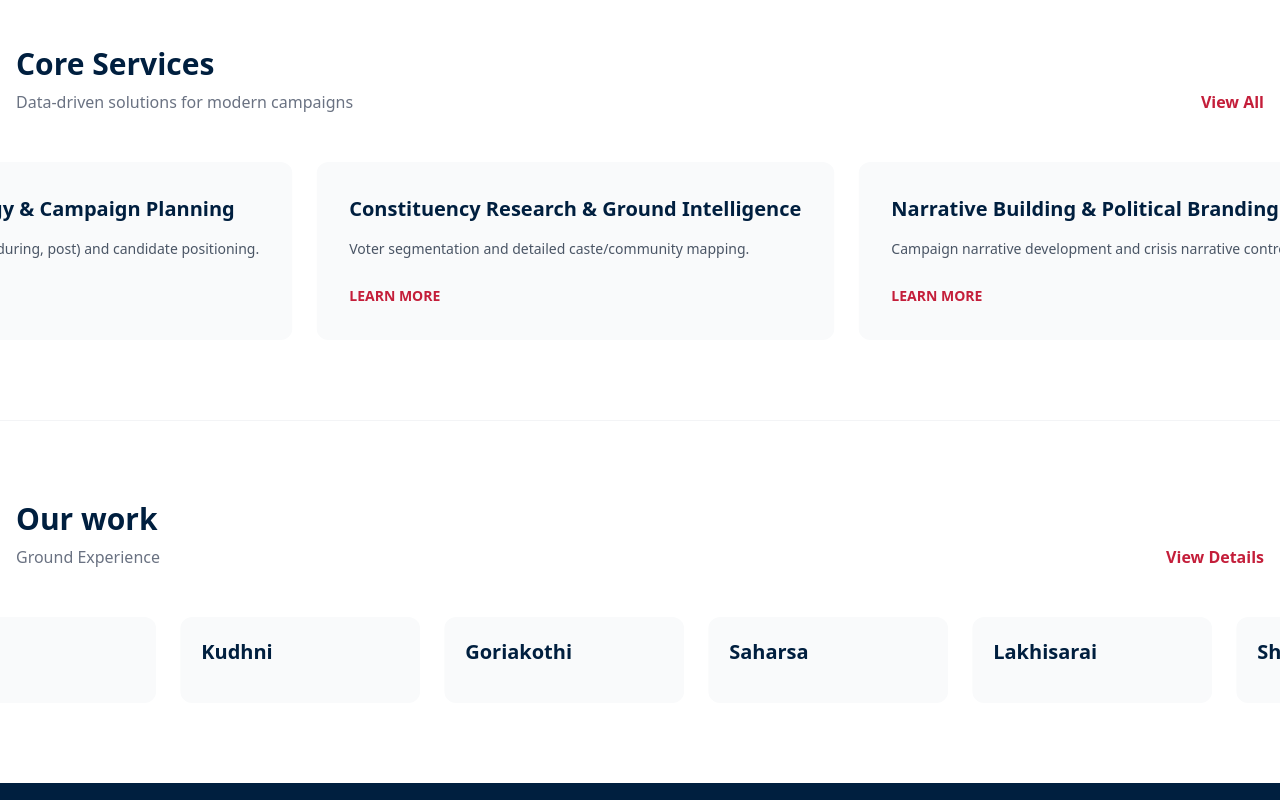
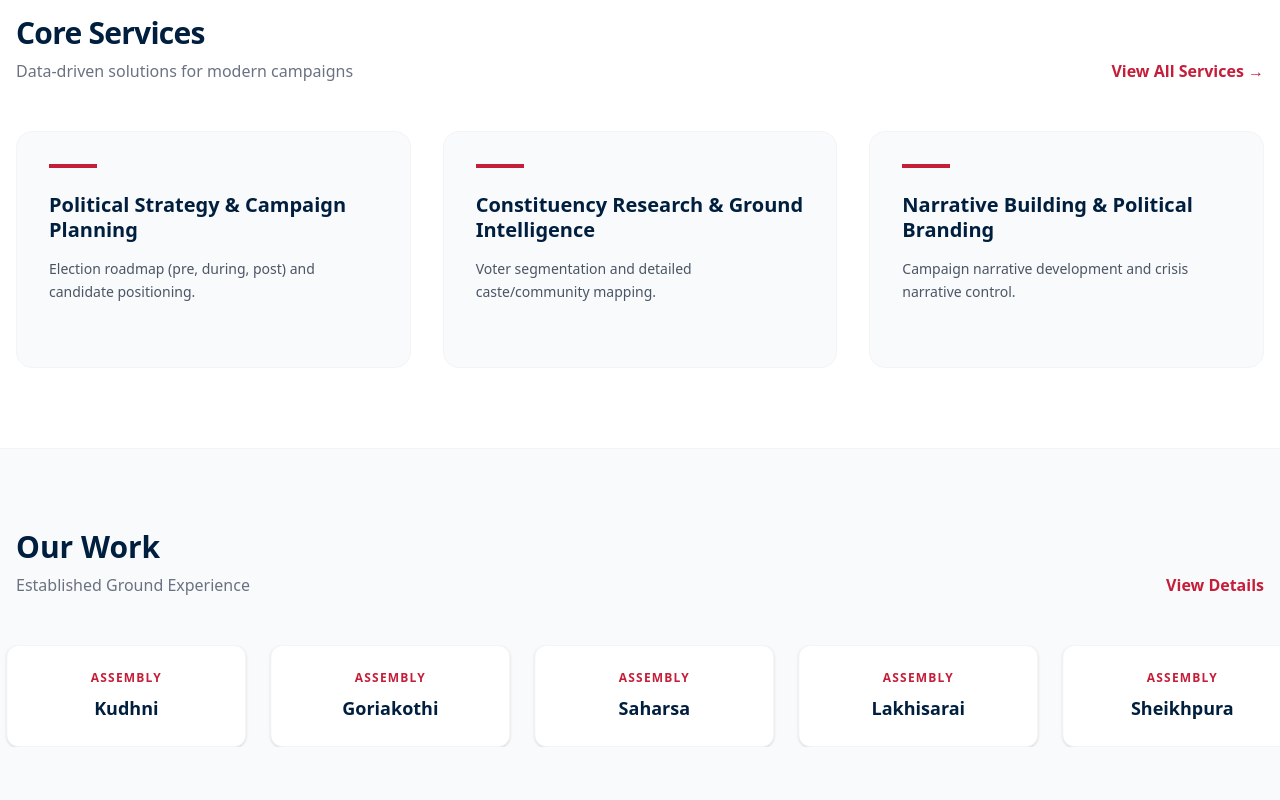
Before and after one commit to sachinpalcs/VOP, a React (Vite) app: page / in a window 1280 px wide. Shown: the part 1560-2360 px from the top of the page. Built offline with nearby package versions, Linux system fonts and the light colour scheme.

Commit message:
home update

```diff
--- a/src/pages/Home.jsx
+++ b/src/pages/Home.jsx
@@ -1,19 +1,143 @@
+// import React from 'react';
+// import { Link } from 'react-router-dom';
+// import Hero from '../components/home/Hero';
+// import Pillars from '../components/home/Pillars';
+// import { services } from '../data/services';
+// import { motion, AnimatePresence } from 'framer-motion';
+// import {constituencies} from '../data/constituencies';
+
+// const Home = () => {
+//   return (
+//      <div className="w-full">
+//       {/* Hero Section [cite: 4] */}
+//       <Hero />
+
+//       {/* About Snapshot [cite: 10, 12] */}
+//       <section className="py-16 bg-gray-50">
+//         <div className="max-w-7xl mx-auto px-4 text-center">
+//           <h2 className="text-2xl font-bold text-[#001f3f] mb-4">Who We Are</h2>
+//           <p className="max-w-3xl mx-auto text-gray-600 text-lg leading-relaxed">
+//             Vision of Politics is a premier political consultancy dedicated to long-term democratic strengthening.
+//             We provide leaders with the intelligence needed to win with credibility and trust.
+//           </p>
+//         </div>
+//       </section>
+
+//       {/* 3 Pillars Section [cite: 13] */}
+//       <Pillars />
+
+
+//       <section className="py-20 bg-white border-t border-gray-100 overflow-hidden">
+//         <div className="max-w-7xl mx-auto px-4 mb-12 flex justify-between items-end">
+//           <div>
+//             <h2 className="text-3xl font-bold text-[#001f3f]">Core Services</h2>
+//             <p className="text-gray-500 mt-2">Data-driven solutions for modern campaigns</p>
+//           </div>
+//           <Link to="/services" className="text-[#c41e3a] font-bold hover:underline">
+//             View All
+//           </Link>
+//         </div>
+
+//         <div className="relative flex overflow-hidden">
+//           {/* <motion.div
+//             className="flex gap-6 pr-6"
+//             animate={{ x: ["0%", "-50%"] }}
+//             transition={{ ease: "linear", duration: 30, repeat: Infinity }}
+//           > */}
+//             {services.map((service, idx) => (
+//               <div
+//                 key={idx}
+//                 className="min-w-87.5 p-8 bg-gray-50 rounded-xl border border-transparent hover:border-[#c41e3a] transition-all shrink-0"
+//               >
+//                 <h3 className="font-bold text-[#001f3f] text-xl mb-4">{service.title}</h3>
+//                 <p className="text-gray-600 mb-6 text-sm">{service.description}</p>
+//                 <Link to="/services" className="text-[#c41e3a] text-sm font-bold uppercase">
+//                   Learn More
+//                 </Link>
+//               </div>
+//             ))}
+//           {/* </motion.div> */}
+//         </div>
+//       </section>
+
+
+//       <section className="py-20 bg-white border-t border-gray-100 overflow-hidden">
+//         <div className="max-w-7xl mx-auto px-4 mb-12 flex justify-between items-end">
+//           <div>
+//             <h2 className="text-3xl font-bold text-[#001f3f]">Our work</h2>
+//             <p className="text-gray-500 mt-2">Ground Experience</p>
+//           </div>
+//           <Link to="/our-work" className="text-[#c41e3a] font-bold hover:underline">
+//             View Details
+//           </Link>
+//         </div>
+
+//         <div className="relative flex overflow-hidden">
+//           <motion.div
+//             className="flex gap-6 pr-6"
+//             animate={{ x: ["0%", "-50%"] }}
+//             transition={{ ease: "linear", duration: 30, repeat: Infinity }}
+//           >
+//             {constituencies.map((constituency, idx) => (
+//               <div
+//                 key={idx}
+//                 className="min-w-60 p-5 bg-gray-50 rounded-xl border border-transparent hover:border-[#c41e3a] transition-all shrink-0"
+//               >
+//                 <h3 className="font-bold text-[#001f3f] text-xl mb-4">{constituency}</h3>
+//                 {/* <p className="text-gray-600 mb-6 text-sm">{constituency.description}</p> */}
+//                 {/* <Link to="/services" className="text-[#c41e3a] text-sm font-bold uppercase">
+//                   Learn More
+//                 </Link> */}
+//               </div>
+//             ))}
+//           </motion.div>
+//         </div>
+//       </section>
+
+
+//       {/* Final CTA [cite: 32, 33] */}
+//       <section className="bg-[#001f3f] py-16">
+//         <div className="max-w-4xl mx-auto text-center px-4">
+//           <h2 className="text-3xl font-bold text-white mb-6">
+//             Ready to Strategize Your Next Move?
+//           </h2>
+//           <p className="text-blue-100 mb-8">
+//             Invite political leaders and candidates to connect for professional campaign management.
+//           </p>
+//           <Link
+//             to="/contact"
+//             className="inline-block bg-[#c41e3a] text-white px-10 py-4 rounded-md font-bold hover:bg-red-700 transition-colors"
+//           >
+//             Connect With Us
+//           </Link>
+//         </div>
+//       </section>
+//       </div>
+//   );
+// };
+
+// export default Home;
+
+
 import React from 'react';
 import { Link } from 'react-router-dom';
+import { motion } from 'framer-motion';
 import Hero from '../components/home/Hero';
 import Pillars from '../components/home/Pillars';
 import { services } from '../data/services';
-import { motion, AnimatePresence } from 'framer-motion';
-import {constituencies} from '../data/constituencies';
+import { constituencies } from '../data/constituencies';
 
 const Home = () => {
+  // Duplicating constituencies for a seamless infinite loop in the "Our Work" section
+  const duplicatedConstituencies = [...constituencies, ...constituencies];
+
   return (
     <div className="w-full">
-      {/* Hero Section [cite: 4] */}
+      {/* Hero Section */}
       <Hero />
 
-      {/* About Snapshot [cite: 10, 12] */}
-      <section className="py-16 bg-gray-50">
+      {/* About Snapshot */}
+      <section className="py-12 bg-gray-50 border-b border-gray-100">
         <div className="max-w-7xl mx-auto px-4 text-center">
           <h2 className="text-2xl font-bold text-[#001f3f] mb-4">Who We Are</h2>
           <p className="max-w-3xl mx-auto text-gray-600 text-lg leading-relaxed">
@@ -23,78 +147,69 @@ const Home = () => {
         </div>
       </section>
 
-      {/* 3 Pillars Section [cite: 13] */}
+      {/* 3 Pillars Section */}
       <Pillars />
 
-      {/* Core Services Overview [cite: 17, 18] */}
-      {/* <section className="py-20 bg-white border-t border-gray-100">
+      {/* Core Services - Static Grid (Motion Removed) */}
+      {/* Core Services - Grid for all 5 services */}
+{/* Core Services - Static 3-Column Grid */}
+<section className="py-20 bg-white border-t border-gray-100">
   <div className="max-w-7xl mx-auto px-4">
     <div className="flex justify-between items-end mb-12">
       <div>
-              <h2 className="text-3xl font-bold text-[#001f3f]">Core Services</h2>
+        <h2 className="text-3xl font-bold text-[#001f3f] tracking-tight">Core Services</h2>
         <p className="text-gray-500 mt-2">Data-driven solutions for modern campaigns</p>
       </div>
       <Link to="/services" className="text-[#c41e3a] font-bold hover:underline hidden sm:block">
         View All Services →
       </Link>
-          </div> */}
+    </div>
 
+    {/* Using slice(0, 3) to strictly show only the first three services */}
+    <div className="grid grid-cols-1 md:grid-cols-3 gap-8">
+      {services.slice(0, 3).map((service) => (
+        <div
+          key={service.id}
+          className="group p-8 bg-gray-50 rounded-2xl border border-gray-100 hover:bg-white hover:shadow-2xl transition-all duration-300 relative overflow-hidden"
+        >
+          {/* Static Red Accent Bar */}
+          <div className="w-12 h-1 bg-[#c41e3a] mb-6"></div>
 
-          {/* <div className="grid md:grid-cols-3 gap-6">
-            {services.slice(0, 3).map((service) => (
-              <div key={service.id} className="p-8 bg-gray-50 rounded-xl border border-transparent hover:border-[#c41e3a] transition-all">
-                <h3 className="font-bold text-[#001f3f] text-xl mb-4">{service.title}</h3>
-                <p className="text-gray-600 mb-6 text-sm">{service.description}</p>
-                <Link to="/services" className="text-[#c41e3a] text-sm font-bold uppercase tracking-wider">
-                  Learn More
-                </Link>
+          <h3 className="font-bold text-[#001f3f] text-xl mb-4 leading-tight group-hover:text-[#c41e3a] transition-colors">
+            {service.title}
+          </h3>
+
+          <p className="text-gray-600 mb-8 text-sm leading-relaxed">
+            {service.description}
+          </p>
+
+          {/* <Link
+            to="/services"
+            className="text-[#001f3f] text-xs font-black uppercase tracking-widest flex items-center gap-2 group-hover:gap-3 transition-all"
+          >
+            Explore Strategy <span>→</span>
+          </Link> */}
         </div>
       ))}
     </div>
-        </div>
-      </section> */}
 
-      <section className="py-20 bg-white border-t border-gray-100 overflow-hidden">
-        <div className="max-w-7xl mx-auto px-4 mb-12 flex justify-between items-end">
-          <div>
-            <h2 className="text-3xl font-bold text-[#001f3f]">Core Services</h2>
-            <p className="text-gray-500 mt-2">Data-driven solutions for modern campaigns</p>
-          </div>
-          <Link to="/services" className="text-[#c41e3a] font-bold hover:underline">
-            View All
+    {/* Optional: Mobile "View All" button for when the desktop link is hidden */}
+    <div className="mt-10 text-center sm:hidden">
+      <Link to="/services" className="text-[#c41e3a] font-bold">
+        View All Services
       </Link>
     </div>
-
-        <div className="relative flex overflow-hidden">
-          <motion.div
-            className="flex gap-6 pr-6"
-            animate={{ x: ["0%", "-50%"] }}
-            transition={{ ease: "linear", duration: 30, repeat: Infinity }}
-          >
-            {services.map((service, idx) => (
-              <div
-                key={idx}
-                className="min-w-87.5 p-8 bg-gray-50 rounded-xl border border-transparent hover:border-[#c41e3a] transition-all shrink-0"
-              >
-                <h3 className="font-bold text-[#001f3f] text-xl mb-4">{service.title}</h3>
-                <p className="text-gray-600 mb-6 text-sm">{service.description}</p>
-                <Link to="/services" className="text-[#c41e3a] text-sm font-bold uppercase">
-                  Learn More
-                </Link>
-              </div>
-            ))}
-          </motion.div>
   </div>
 </section>
 
-
-      <section className="py-20 bg-white border-t border-gray-100 overflow-hidden">
+      {/* Our Work - Motion Marquee */}
+      <section className="py-20 bg-gray-50 overflow-hidden border-y border-gray-100">
         <div className="max-w-7xl mx-auto px-4 mb-12 flex justify-between items-end">
           <div>
-            <h2 className="text-3xl font-bold text-[#001f3f]">Our work</h2>
-            <p className="text-gray-500 mt-2">Ground Experience</p>
+            <h2 className="text-3xl font-bold text-[#001f3f]">Our Work</h2>
+            <p className="text-gray-500 mt-2">Established Ground Experience</p>
           </div>
-          <Link to="/our-work" className="text-[#c41e3a] font-bold hover:underline">
+          <Link to="/work" className="text-[#c41e3a] font-bold hover:underline">
             View Details
           </Link>
         </div>
@@ -103,37 +218,33 @@ const Home = () => {
           <motion.div
             className="flex gap-6 pr-6"
             animate={{ x: ["0%", "-50%"] }}
-            transition={{ ease: "linear", duration: 30, repeat: Infinity }}
+            transition={{ ease: "linear", duration: 40, repeat: Infinity }}
           >
-            {constituencies.map((constituency, idx) => (
+            {duplicatedConstituencies.map((constituency, idx) => (
               <div
                 key={idx}
-                className="min-w-60 p-5 bg-gray-50 rounded-xl border border-transparent hover:border-[#c41e3a] transition-all shrink-0"
+                className="min-w-60 p-6 bg-white rounded-xl border border-gray-100 hover:border-[#c41e3a] transition-all shrink-0 text-center shadow-sm"
               >
-                <h3 className="font-bold text-[#001f3f] text-xl mb-4">{constituency}</h3>
-                {/* <p className="text-gray-600 mb-6 text-sm">{constituency.description}</p> */}
-                {/* <Link to="/services" className="text-[#c41e3a] text-sm font-bold uppercase">
-                  Learn More
-                </Link> */}
+                <p className="text-xs text-[#c41e3a] font-bold uppercase tracking-widest mb-2">Assembly</p>
+                <h3 className="font-bold text-[#001f3f] text-lg">{constituency}</h3>
               </div>
             ))}
           </motion.div>
         </div>
       </section>
 
-
-      {/* Final CTA [cite: 32, 33] */}
+      {/* Final CTA */}
       <section className="bg-[#001f3f] py-16">
         <div className="max-w-4xl mx-auto text-center px-4">
           <h2 className="text-3xl font-bold text-white mb-6">
             Ready to Strategize Your Next Move?
           </h2>
-          <p className="text-blue-100 mb-8">
+          <p className="text-blue-100 mb-8 max-w-2xl mx-auto">
             Invite political leaders and candidates to connect for professional campaign management.
           </p>
           <Link
             to="/contact"
-            className="inline-block bg-[#c41e3a] text-white px-10 py-4 rounded-md font-bold hover:bg-red-700 transition-colors"
+            className="inline-block bg-[#c41e3a] text-white px-10 py-4 rounded-md font-bold hover:bg-red-700 transition-all shadow-lg"
           >
             Connect With Us
           </Link>
```
Lines whose indentation alone changed are shown as unchanged.
